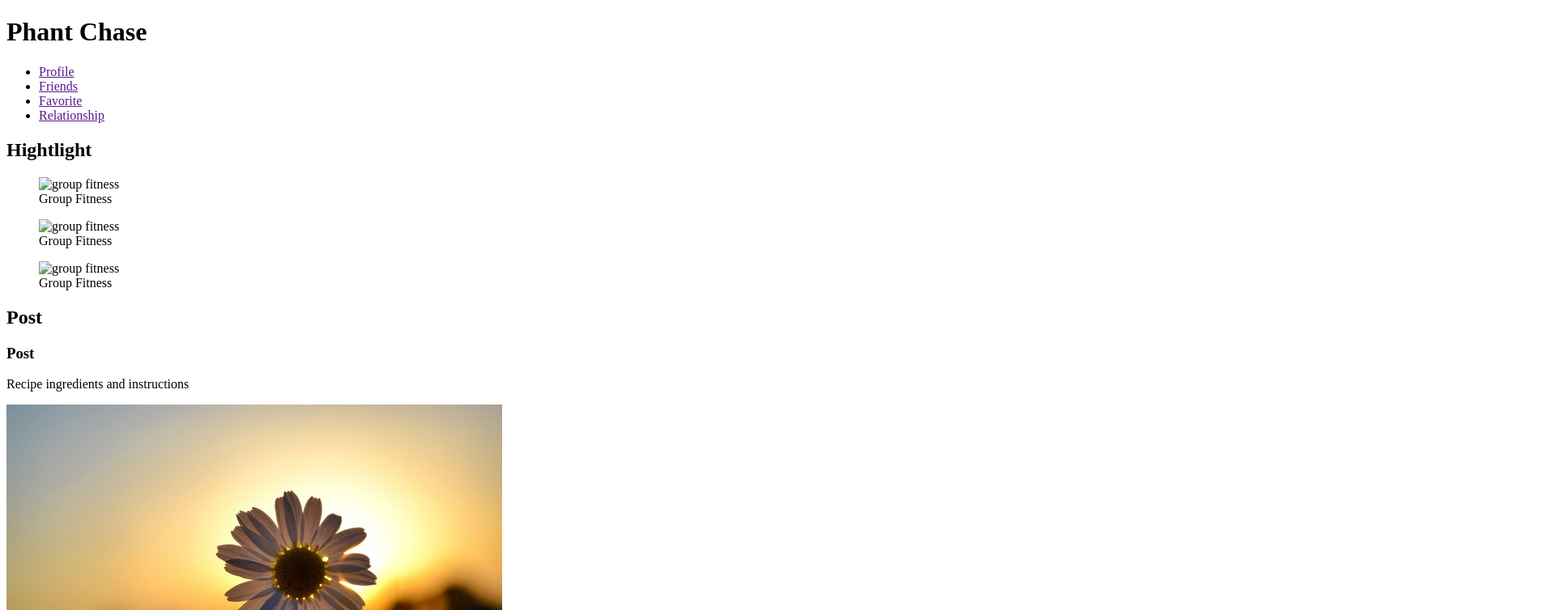
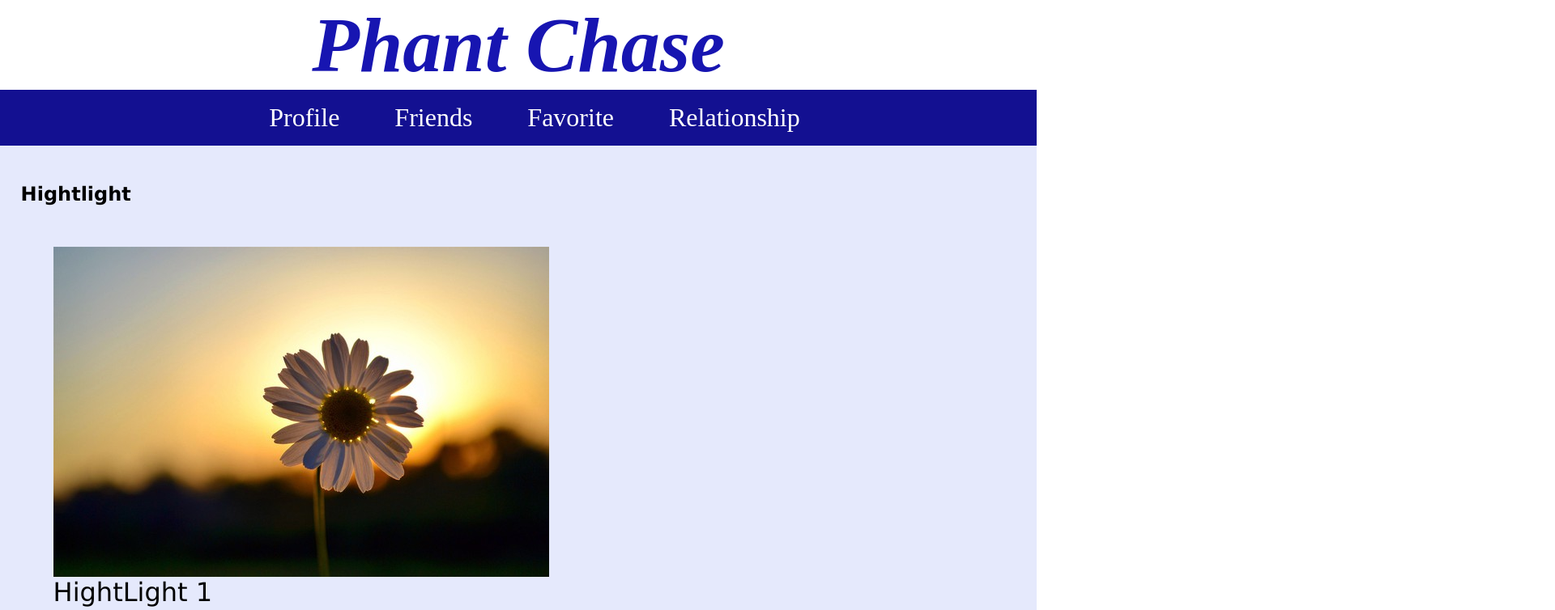
Before and after one commit to PhantChase/Napa_HTML_CSS, a plain HTML site: page index.html in a window 1280 px wide. Shown: the top 754 px of the page at 81% size, 1920 px wide, since content can reach past the window. Drawn offline with Linux system fonts and the light colour scheme.

Commit message:
Chapter 8

```diff
--- /dev/null
+++ b/css/style.css
@@ -0,0 +1,76 @@
+ /*
+ Author: Phan Tri Dung
+ Date: 08/03/2022
+ File Name: styles.css
+ */
+
+ /* CSS Reset */
+body, header, nav, main, footer, img, h1 {
+  margin: 0;
+  padding: 0;
+  border: 0;
+}
+
+/* Style rule for images */
+img {
+  max-width: 100%;
+  display: block;
+}
+
+/* Style rules for header content */
+header {
+  text-align: center;
+  font-size: 3em;
+  color: #1715b1;
+}
+
+header h1 {
+  font-style: italic;
+}
+
+/* Style rules for navigation area */
+nav {
+  background-color: #131091;
+}
+
+nav ul {
+  list-style-type: none;
+  margin: 0;
+  text-align: center;
+}
+
+nav li {
+  display: inline-block;
+  font-size: 2em;
+}
+
+nav li a {
+  display: block;
+  color: #fff;
+  text-align: center;
+  padding: 0.5em 1em;
+  text-decoration: none;
+}
+
+/* Style rules for main content */
+main {
+  padding: 2%;
+  background-color: #e5e9fc;
+  overflow: auto;
+  font-family: Verdana, Arial, sans-serif;
+}
+
+main p {
+  font-size: 1.25em;
+}
+
+.action {
+  font-size: 1.75em;
+  color: #373684;
+  font-weight: bold;
+}
+
+section figure {
+  display: inline-block;
+ font-size: 2em;
+}
--- a/index.html
+++ b/index.html
@@ -4,6 +4,8 @@
   <meta charset="UTF-8">
   <meta http-equiv="X-UA-Compatible" content="IE=edge">
   <meta name="viewport" content="width=device-width, initial-scale=1.0">
+  <link rel="stylesheet" href="css/style.css">
+
   <title>Profile</title>
 </head>
 <body>
@@ -22,19 +24,19 @@
   <!-- Main area-->
   <main>
     <!-- Start Section Hightlights-->
-    <section id="highligh">
+    <section id="highlight">
       <h2>Hightlight</h2>
       <figure>
-        <img src="images/fitness.jpg" alt="group fitness">
-        <figcaption>Group Fitness</figcaption>
+        <img src="images/post1.jpg" alt="group fitness">
+        <figcaption>HightLight 1</figcaption>
       </figure>
       <figure>
-        <img src="images/fitness.jpg" alt="group fitness">
-        <figcaption>Group Fitness</figcaption>
+        <img src="images/post1.jpg" alt="group fitness">
+        <figcaption>HightLight 2</figcaption>
       </figure>
       <figure>
-        <img src="images/fitness.jpg" alt="group fitness">
-        <figcaption>Group Fitness</figcaption>
+        <img src="images/post1.jpg" alt="group fitness">
+        <figcaption>HightLight 3</figcaption>
       </figure>
     </section>
     <!-- End Section Hightlights-->
```
Also changed, not shown: 1 other file.
